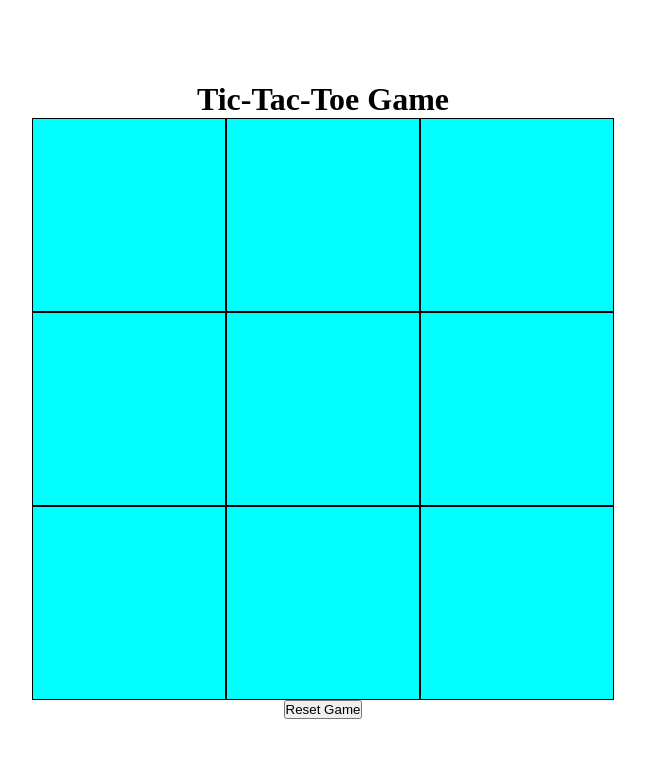
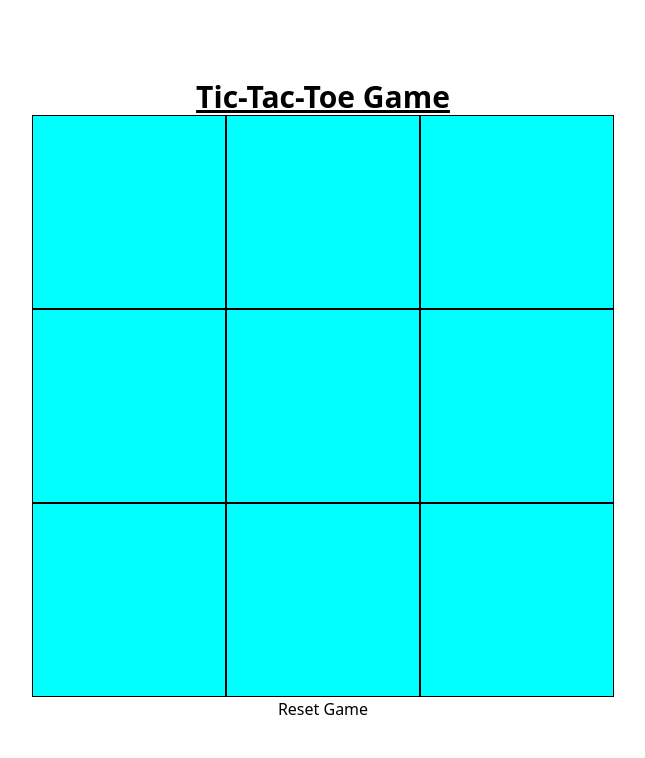
Before and after one commit to MohamedAbdel-Azeem/Tic-Tac-Toe, a website: page index.html in a window 1280 px wide. Shown: the whole page, without its empty margins (317-962 px from the left). Drawn offline with Linux system fonts and the light colour scheme.

Commit message:
TailwindCSS Configured

```diff
--- a/index.html
+++ b/index.html
@@ -6,9 +6,10 @@
     <title>Tic-Tac-Toe Game</title>
     <script defer src="gameScript.js"></script>
     <link rel="stylesheet" href="style.css">
+    <link href="output.css" rel="stylesheet">
 </head>
 <body>
-    <h1>Tic-Tac-Toe Game</h1>
+    <h1 class="text-3xl font-bold underline">Tic-Tac-Toe Game</h1>
     <div id="game-board"></div>
     <button id="reset-button">Reset Game</button>
 </body>
--- /dev/null
+++ b/src/input.css
@@ -0,0 +1,3 @@
+@tailwind base;
+@tailwind components;
+@tailwind utilities;
--- /dev/null
+++ b/tailwind.config.js
@@ -0,0 +1,8 @@
+/** @type {import('tailwindcss').Config} */
+module.exports = {
+  content: ["./*.{html,js}"],
+  theme: {
+    extend: {},
+  },
+  plugins: [],
+}
```
Also changed, not shown: package.json (added, +14 -0 lines), output.css (added), 2 other files.
